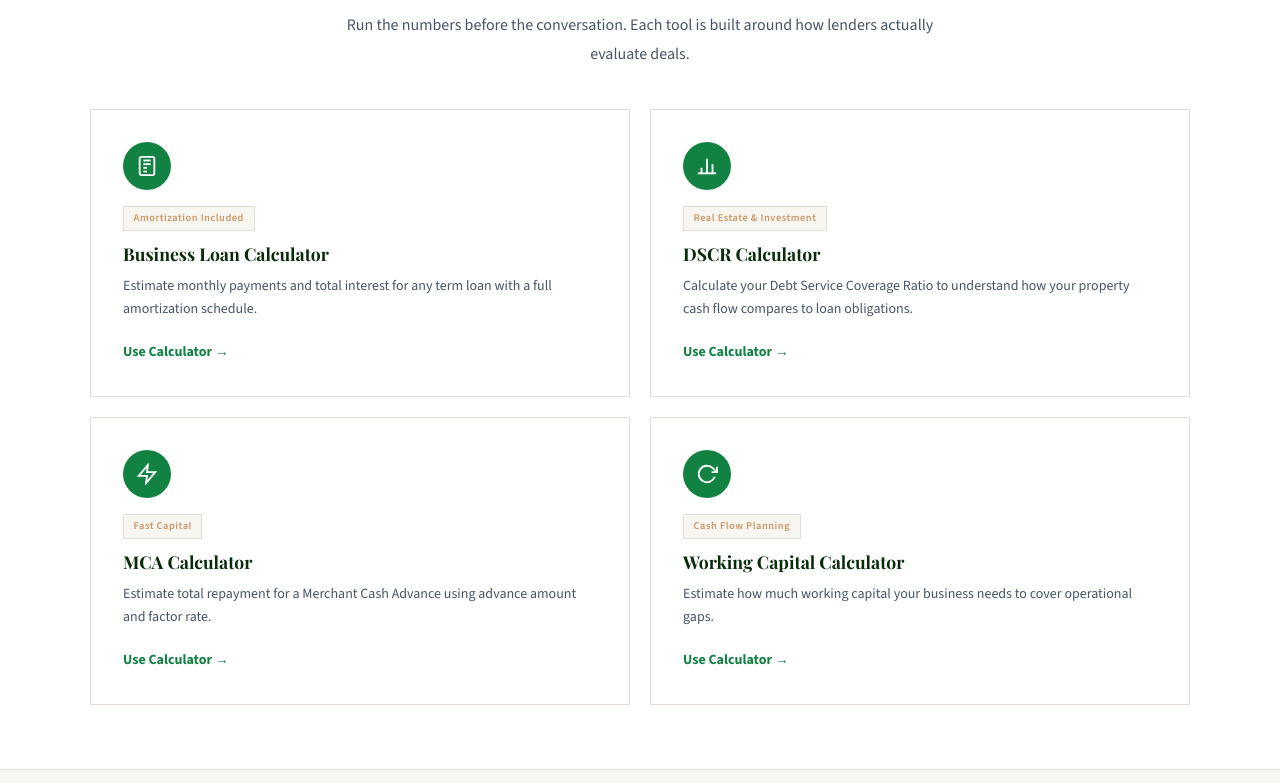
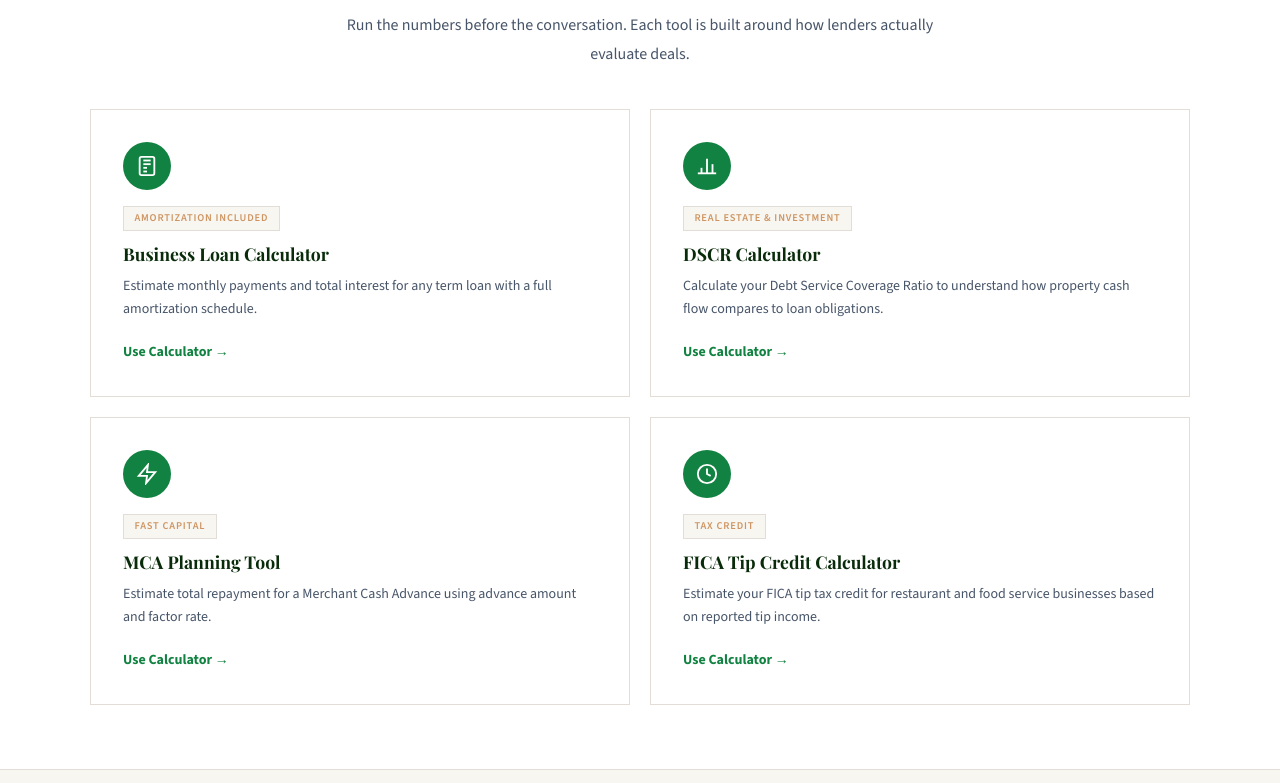
Before and after one commit to syed-sgf/sgf-site, a Next.js app: page /tools in a window 1280 px wide. Shown: the part 617-1400 px from the top of the page. Built offline with nearby package versions, Linux system fonts and the light colour scheme; a web font is replaced by a local one.

Commit message:
fix: tools hub — replace Working Capital with FICA, consistent icons, gold hover, SEO schema

```diff
--- a/app/tools/page.tsx
+++ b/app/tools/page.tsx
@@ -27,15 +27,28 @@ function SectionHeader({
   dark?: boolean;
 }) {
   return (
-    <div style={{ display: "flex", flexDirection: "column", alignItems: "center", textAlign: "center", marginBottom: "2.5rem" }}>
-      <p style={{ fontSize: 11, letterSpacing: "0.2em", textTransform: "uppercase", color: G.gold, fontWeight: 600, marginBottom: "0.6rem", maxWidth: "none", width: "auto", margin: "0 0 0.6rem 0" }}>
+    <div style={{
+      display: "flex", flexDirection: "column", alignItems: "center",
+      textAlign: "center", marginBottom: "2.5rem",
+    }}>
+      <p style={{
+        fontSize: 11, letterSpacing: "0.2em", textTransform: "uppercase",
+        color: G.gold, fontWeight: 600, margin: "0 0 0.6rem 0", maxWidth: "none",
+      }}>
         {eyebrow}
       </p>
-      <h2 style={{ fontFamily: G.serif, fontSize: "clamp(1.5rem, 3vw, 2rem)", fontWeight: 700, color: dark ? "#fff" : G.dark, marginBottom: "0.75rem", lineHeight: 1.25 }}>
+      <h2 style={{
+        fontFamily: G.serif, fontSize: "clamp(1.5rem, 3vw, 2rem)",
+        fontWeight: 700, color: dark ? "#fff" : G.dark,
+        marginBottom: "0.75rem", lineHeight: 1.25,
+      }}>
         {title}
       </h2>
       {subtitle && (
-        <p style={{ fontSize: "1rem", color: dark ? "rgba(255,255,255,0.65)" : G.textMid, lineHeight: 1.8, maxWidth: 600, margin: "0 auto" }}>
+        <p style={{
+          fontSize: "1rem", color: dark ? "rgba(255,255,255,0.65)" : G.textMid,
+          lineHeight: 1.8, maxWidth: 600, margin: "0 auto",
+        }}>
           {subtitle}
         </p>
       )}
@@ -43,93 +56,146 @@ function SectionHeader({
   );
 }
 
+// ── Consistent icon set — all white stroke on G.green circle ──────
+const icons = {
+  businessLoan: (
+    <svg viewBox="0 0 24 24" fill="none" stroke="#fff" strokeWidth="2" width="22" height="22" aria-hidden="true">
+      <rect x="4" y="2" width="16" height="20" rx="2" />
+      <line x1="8" y1="6" x2="16" y2="6" />
+      <line x1="8" y1="10" x2="16" y2="10" />
+      <line x1="8" y1="14" x2="12" y2="14" />
+      <line x1="8" y1="18" x2="12" y2="18" />
+    </svg>
+  ),
+  dscr: (
+    <svg viewBox="0 0 24 24" fill="none" stroke="#fff" strokeWidth="2" width="22" height="22" aria-hidden="true">
+      <line x1="18" y1="20" x2="18" y2="10" />
+      <line x1="12" y1="20" x2="12" y2="4" />
+      <line x1="6" y1="20" x2="6" y2="14" />
+      <line x1="2" y1="20" x2="22" y2="20" />
+    </svg>
+  ),
+  mca: (
+    <svg viewBox="0 0 24 24" fill="none" stroke="#fff" strokeWidth="2" width="22" height="22" aria-hidden="true">
+      <polygon points="13 2 3 14 12 14 11 22 21 10 12 10 13 2" />
+    </svg>
+  ),
+  fica: (
+    <svg viewBox="0 0 24 24" fill="none" stroke="#fff" strokeWidth="2" width="22" height="22" aria-hidden="true">
+      <path d="M12 2C6.48 2 2 6.48 2 12s4.48 10 10 10 10-4.48 10-10S17.52 2 12 2z" />
+      <path d="M12 6v6l4 2" />
+    </svg>
+  ),
+};
+
 const tools = [
   {
     href: "/tools/business-loan-calculator",
-    icon: (
-      <svg viewBox="0 0 24 24" fill="none" stroke="#fff" strokeWidth="2" width="22" height="22">
-        <rect x="4" y="2" width="16" height="20" rx="2" />
-        <line x1="8" y1="6" x2="16" y2="6" />
-        <line x1="8" y1="10" x2="16" y2="10" />
-        <line x1="8" y1="14" x2="12" y2="14" />
-        <line x1="8" y1="18" x2="12" y2="18" />
-      </svg>
-    ),
+    icon: icons.businessLoan,
     tag: "Amortization Included",
     label: "Business Loan Calculator",
-    description: "Estimate monthly payments and total interest for any term loan with a full amortization schedule.",
+    description:
+      "Estimate monthly payments and total interest for any term loan with a full amortization schedule.",
+    ariaLabel: "Open Business Loan Calculator",
   },
   {
     href: "/tools/dscr-calculator",
-    icon: (
-      <svg viewBox="0 0 24 24" fill="none" stroke="#fff" strokeWidth="2" width="22" height="22">
-        <line x1="18" y1="20" x2="18" y2="10" />
-        <line x1="12" y1="20" x2="12" y2="4" />
-        <line x1="6" y1="20" x2="6" y2="14" />
-        <line x1="2" y1="20" x2="22" y2="20" />
-      </svg>
-    ),
+    icon: icons.dscr,
     tag: "Real Estate & Investment",
     label: "DSCR Calculator",
-    description: "Calculate your Debt Service Coverage Ratio to understand how your property cash flow compares to loan obligations.",
+    description:
+      "Calculate your Debt Service Coverage Ratio to understand how property cash flow compares to loan obligations.",
+    ariaLabel: "Open DSCR Calculator",
   },
   {
     href: "/tools/mca-calculator",
-    icon: (
-      <svg viewBox="0 0 24 24" fill="none" stroke="#fff" strokeWidth="2" width="22" height="22">
-        <polygon points="13 2 3 14 12 14 11 22 21 10 12 10 13 2" />
-      </svg>
-    ),
+    icon: icons.mca,
     tag: "Fast Capital",
-    label: "MCA Calculator",
-    description: "Estimate total repayment for a Merchant Cash Advance using advance amount and factor rate.",
+    label: "MCA Planning Tool",
+    description:
+      "Estimate total repayment for a Merchant Cash Advance using advance amount and factor rate.",
+    ariaLabel: "Open MCA Planning Tool",
   },
   {
-    href: "/tools/working-capital-calculator",
-    icon: (
-      <svg viewBox="0 0 24 24" fill="none" stroke="#fff" strokeWidth="2" width="22" height="22">
-        <polyline points="23 4 23 10 17 10" />
-        <path d="M20.49 15a9 9 0 1 1-2.12-9.36L23 10" />
-      </svg>
-    ),
-    tag: "Cash Flow Planning",
-    label: "Working Capital Calculator",
-    description: "Estimate how much working capital your business needs to cover operational gaps.",
+    href: "/tools/fica-tip-calculator",
+    icon: icons.fica,
+    tag: "Tax Credit",
+    label: "FICA Tip Credit Calculator",
+    description:
+      "Estimate your FICA tip tax credit for restaurant and food service businesses based on reported tip income.",
+    ariaLabel: "Open FICA Tip Credit Calculator",
   },
 ];
 
-function ToolCard({ href, icon, tag, label, description }: (typeof tools)[0]) {
+function ToolCard({
+  href, icon, tag, label, description, ariaLabel,
+}: (typeof tools)[0]) {
   const [hovered, setHovered] = useState(false);
   return (
     <Link
       href={href}
+      aria-label={ariaLabel}
       onMouseEnter={() => setHovered(true)}
       onMouseLeave={() => setHovered(false)}
       style={{
-        display: "flex",
-        flexDirection: "column",
+        display: "flex", flexDirection: "column",
         background: "#fff",
         border: `1px solid ${hovered ? G.gold : G.border}`,
-        boxShadow: hovered ? "0 4px 16px rgba(206,149,98,0.12)" : "none",
+        boxShadow: hovered ? "0 4px 20px rgba(206,149,98,0.15)" : "none",
         transition: "border-color 0.2s, box-shadow 0.2s",
         padding: "2rem",
-        textDecoration: "none",
-        color: "inherit",
+        textDecoration: "none", color: "inherit",
+        cursor: "pointer",
       }}
     >
-      <div style={{ width: 48, height: 48, borderRadius: "50%", background: G.green, display: "flex", alignItems: "center", justifyContent: "center", marginBottom: "1rem" }}>
+      {/* Icon — consistent G.green circle, white SVG */}
+      <div style={{
+        width: 48, height: 48, borderRadius: "50%",
+        background: G.green,
+        display: "flex", alignItems: "center", justifyContent: "center",
+        marginBottom: "1rem", flexShrink: 0,
+      }}>
         {icon}
       </div>
-      <span style={{ display: "inline-block", background: G.cream, color: G.gold, fontSize: "0.65rem", letterSpacing: "0.05em", border: `1px solid ${G.border}`, padding: "0.2rem 0.6rem", marginBottom: "0.75rem", fontWeight: 600, alignSelf: "flex-start" }}>
+
+      {/* Tag pill */}
+      <span style={{
+        display: "inline-block",
+        background: G.cream, color: G.gold,
+        fontSize: "0.65rem", letterSpacing: "0.08em",
+        textTransform: "uppercase",
+        border: `1px solid ${G.border}`,
+        padding: "0.2rem 0.65rem",
+        marginBottom: "0.75rem",
+        fontWeight: 600, alignSelf: "flex-start",
+        fontFamily: G.sans,
+      }}>
         {tag}
       </span>
-      <h3 style={{ fontFamily: G.serif, fontSize: "1.1rem", fontWeight: 700, color: G.dark, marginBottom: "0.5rem", lineHeight: 1.3 }}>
+
+      {/* Label */}
+      <h3 style={{
+        fontFamily: G.serif, fontSize: "1.1rem",
+        fontWeight: 700, color: G.dark,
+        margin: "0 0 0.5rem", lineHeight: 1.3,
+      }}>
         {label}
       </h3>
-      <p style={{ fontSize: "0.875rem", color: G.textMid, lineHeight: 1.7, flex: 1, marginBottom: "1.25rem", maxWidth: "none", margin: "0 0 1.25rem 0" }}>
+
+      {/* Description */}
+      <p style={{
+        fontSize: "0.875rem", color: G.textMid,
+        lineHeight: 1.7, flex: 1,
+        margin: "0 0 1.25rem", maxWidth: "none",
+      }}>
         {description}
       </p>
-      <p style={{ fontSize: "0.875rem", fontWeight: 700, color: G.green, margin: 0 }}>
+
+      {/* CTA */}
+      <p style={{
+        fontSize: "0.875rem", fontWeight: 700,
+        color: G.green, margin: 0, maxWidth: "none",
+      }}>
         Use Calculator →
       </p>
     </Link>
@@ -140,46 +206,101 @@ export default function ToolsHubPage() {
   return (
     <main style={{ fontFamily: G.sans, color: G.textDark, background: "#fff" }}>
 
+      {/* ── SEO: page-level structured data ─────────────────────── */}
+      <script
+        type="application/ld+json"
+        dangerouslySetInnerHTML={{
+          __html: JSON.stringify({
+            "@context": "https://schema.org",
+            "@type": "CollectionPage",
+            "name": "Financial Tools & Calculators — Starting Gate Financial",
+            "description":
+              "Free business loan, DSCR, MCA, and FICA tip credit calculators built around real underwriting standards.",
+            "url": "https://startinggatefinancial.com/tools",
+            "publisher": {
+              "@type": "Organization",
+              "name": "Starting Gate Financial",
+              "url": "https://startinggatefinancial.com",
+            },
+            "hasPart": tools.map((t) => ({
+              "@type": "WebPage",
+              "name": t.label,
+              "url": `https://startinggatefinancial.com${t.href}`,
+            })),
+          }),
+        }}
+      />
+
       {/* ── Hero ─────────────────────────────────────────────────── */}
-      <section style={{ position: "relative", minHeight: 420, display: "flex", alignItems: "center", overflow: "hidden" }}>
+      <section
+        style={{
+          position: "relative", minHeight: 420,
+          display: "flex", alignItems: "center", overflow: "hidden",
+        }}
+        aria-label="Tools Hub Hero"
+      >
         <div style={{
           position: "absolute", inset: 0,
-          backgroundImage: "url('https://images.unsplash.com/photo-1554224155-6726b3ff858f?w=1600&q=85&auto=format&fit=crop')",
-          backgroundSize: "cover",
-          backgroundPosition: "center",
+          backgroundImage:
+            "url('https://images.unsplash.com/photo-1554224155-6726b3ff858f?w=1600&q=85&auto=format&fit=crop')",
+          backgroundSize: "cover", backgroundPosition: "center",
         }} />
         <div style={{
           position: "absolute", inset: 0,
-          background: "linear-gradient(105deg, rgba(8,43,9,0.93) 0%, rgba(8,43,9,0.78) 60%, rgba(8,43,9,0.5) 100%)",
+          background:
+            "linear-gradient(105deg, rgba(8,43,9,0.93) 0%, rgba(8,43,9,0.78) 60%, rgba(8,43,9,0.5) 100%)",
         }} />
-        <div style={{ position: "absolute", bottom: 0, left: 0, right: 0, height: 3, background: G.gold }} />
+        <div style={{
+          position: "absolute", bottom: 0, left: 0, right: 0,
+          height: 3, background: G.gold,
+        }} />
         <div style={{
           position: "relative", zIndex: 2, width: "100%",
-          display: "flex", flexDirection: "column", alignItems: "center", textAlign: "center",
+          display: "flex", flexDirection: "column",
+          alignItems: "center", textAlign: "center",
           padding: "5rem 2rem 4rem",
         }}>
           <div style={{ maxWidth: 680 }}>
-            <p style={{ fontSize: 11, letterSpacing: "0.25em", textTransform: "uppercase", color: G.gold, fontWeight: 600, marginBottom: "1.25rem", maxWidth: "none", margin: "0 0 1.25rem 0" }}>
+            <p style={{
+              fontSize: 11, letterSpacing: "0.25em", textTransform: "uppercase",
+              color: G.gold, fontWeight: 600, margin: "0 0 1.25rem", maxWidth: "none",
+            }}>
               Financial Tools &amp; Calculators
             </p>
-            <h1 style={{ fontFamily: G.serif, fontSize: "clamp(2rem, 4vw, 3rem)", fontWeight: 700, color: "#fff", lineHeight: 1.2, marginBottom: "1.25rem" }}>
+            <h1 style={{
+              fontFamily: G.serif,
+              fontSize: "clamp(2rem, 4vw, 3rem)",
+              fontWeight: 700, color: "#fff", lineHeight: 1.2,
+              marginBottom: "1.25rem",
+            }}>
               Estimate. Understand. Decide.
             </h1>
-            <p style={{ fontSize: "1.05rem", color: "rgba(255,255,255,0.8)", lineHeight: 1.85, maxWidth: 580, margin: "0 auto" }}>
-              Free financial calculators built around real underwriting standards — not marketing copy.
+            <p style={{
+              fontSize: "1.05rem", color: "rgba(255,255,255,0.8)",
+              lineHeight: 1.85, maxWidth: 580, margin: "0 auto",
+            }}>
+              Free financial calculators built around real underwriting
+              standards — not marketing copy.
             </p>
           </div>
         </div>
       </section>
 
       {/* ── Calculator Cards Grid ─────────────────────────────────── */}
-      <section style={{ padding: "4rem 2rem" }}>
+      <section
+        style={{ padding: "4rem 2rem" }}
+        aria-label="Our Financial Calculators"
+      >
         <div style={{ maxWidth: 1100, margin: "0 auto" }}>
           <SectionHeader
             eyebrow="Our Tools"
             title="Four Calculators. One Purpose."
             subtitle="Run the numbers before the conversation. Each tool is built around how lenders actually evaluate deals."
           />
+          {/* Issue 1 fix: 4 tools matching nav — Business Loan, DSCR, MCA, FICA */}
+          {/* Issue 2 fix: all icons consistent — white SVG on G.green circle */}
+          {/* Issue 3 fix: gold border on hover via ToolCard state */}
+          {/* Issue 4 fix: sgf-tools-grid stacks to 1-col on mobile via globals.css */}
           <div className="sgf-tools-grid">
             {tools.map((tool) => (
               <ToolCard key={tool.href} {...tool} />
@@ -189,28 +310,80 @@ export default function ToolsHubPage() {
       </section>
 
       {/* ── Disclaimer Band ───────────────────────────────────────── */}
-      <section style={{ background: G.cream, borderTop: `1px solid ${G.border}`, borderBottom: `1px solid ${G.border}`, padding: "2.5rem 2rem" }}>
-        <p style={{ fontSize: "0.875rem", color: G.textMid, lineHeight: 1.8, maxWidth: 640, margin: "0 auto", textAlign: "center" }}>
-          All calculators provide estimates only. Results are not loan approvals, rate quotes, or financing commitments. Final terms are determined by lenders.
+      <section
+        style={{
+          background: G.cream,
+          borderTop: `1px solid ${G.border}`,
+          borderBottom: `1px solid ${G.border}`,
+          padding: "2.5rem 2rem",
+        }}
+        aria-label="Calculator Disclaimer"
+      >
+        <p style={{
+          fontSize: "0.875rem", color: G.textMid, lineHeight: 1.8,
+          maxWidth: 640, margin: "0 auto", textAlign: "center",
+        }}>
+          All calculators provide estimates only. Results are not loan
+          approvals, rate quotes, or financing commitments. Final terms
+          are determined by lenders.
         </p>
       </section>
 
       {/* ── CTA Band ─────────────────────────────────────────────── */}
-      <section style={{ background: G.dark, padding: "4.5rem 2rem", display: "flex", flexDirection: "column", alignItems: "center", textAlign: "center" }}>
-        <p style={{ fontSize: 11, letterSpacing: "0.2em", textTransform: "uppercase", color: G.gold, fontWeight: 600, marginBottom: "1rem", maxWidth: "none", margin: "0 0 1rem 0" }}>
+      <section
+        style={{
+          background: G.dark, padding: "4.5rem 2rem",
+          display: "flex", flexDirection: "column",
+          alignItems: "center", textAlign: "center",
+        }}
+        aria-label="Schedule a Consultation"
+      >
+        <p style={{
+          fontSize: 11, letterSpacing: "0.2em", textTransform: "uppercase",
+          color: G.gold, fontWeight: 600, margin: "0 0 1rem", maxWidth: "none",
+        }}>
           Ready to Review Your Numbers?
         </p>
-        <h2 style={{ fontFamily: G.serif, fontSize: "clamp(1.4rem, 3vw, 2rem)", fontWeight: 700, color: "#fff", marginBottom: "1rem" }}>
+        <h2 style={{
+          fontFamily: G.serif, fontSize: "clamp(1.4rem, 3vw, 2rem)",
+          fontWeight: 700, color: "#fff", marginBottom: "1rem", maxWidth: 520,
+        }}>
           Schedule a Consultation
         </h2>
-        <p style={{ fontSize: "0.95rem", color: "rgba(255,255,255,0.65)", lineHeight: 1.8, maxWidth: 460, marginBottom: "2rem" }}>
-          Bring your estimates. We&rsquo;ll tell you how lenders will look at them.
+        <p style={{
+          fontSize: "0.95rem", color: "rgba(255,255,255,0.65)",
+          lineHeight: 1.8, maxWidth: 460, marginBottom: "2rem",
+        }}>
+          Bring your estimates. We&rsquo;ll tell you how lenders will
+          look at them.
         </p>
-        <div style={{ display: "flex", gap: "1rem", flexWrap: "wrap", justifyContent: "center" }} className="sgf-cta-band-btns">
-          <Link href="/contact" style={{ background: G.gold, color: G.dark, padding: "0.875rem 2.5rem", fontWeight: 700, fontSize: "0.9rem", textDecoration: "none", fontFamily: G.sans, letterSpacing: "0.05em", display: "inline-block" }}>
+        <div style={{
+          display: "flex", gap: "1rem",
+          flexWrap: "wrap", justifyContent: "center",
+        }}>
+          <Link
+            href="/contact"
+            style={{
+              background: G.gold, color: G.dark,
+              padding: "0.875rem 2.5rem", fontWeight: 700,
+              fontSize: "0.9rem", textDecoration: "none",
+              fontFamily: G.sans, letterSpacing: "0.05em",
+              display: "inline-block",
+            }}
+          >
             Schedule a Consultation →
           </Link>
-          <Link href="/financing-options" style={{ background: "transparent", color: "#fff", padding: "0.875rem 2rem", fontWeight: 600, fontSize: "0.875rem", textDecoration: "none", fontFamily: G.sans, letterSpacing: "0.05em", border: "1.5px solid rgba(255,255,255,0.3)", display: "inline-block" }}>
+          <Link
+            href="/financing-options"
+            style={{
+              background: "transparent", color: "#fff",
+              padding: "0.875rem 2rem", fontWeight: 600,
+              fontSize: "0.875rem", textDecoration: "none",
+              fontFamily: G.sans, letterSpacing: "0.05em",
+              border: "1.5px solid rgba(255,255,255,0.3)",
+              display: "inline-block",
+            }}
+          >
             View Financing Programs
           </Link>
         </div>
```
